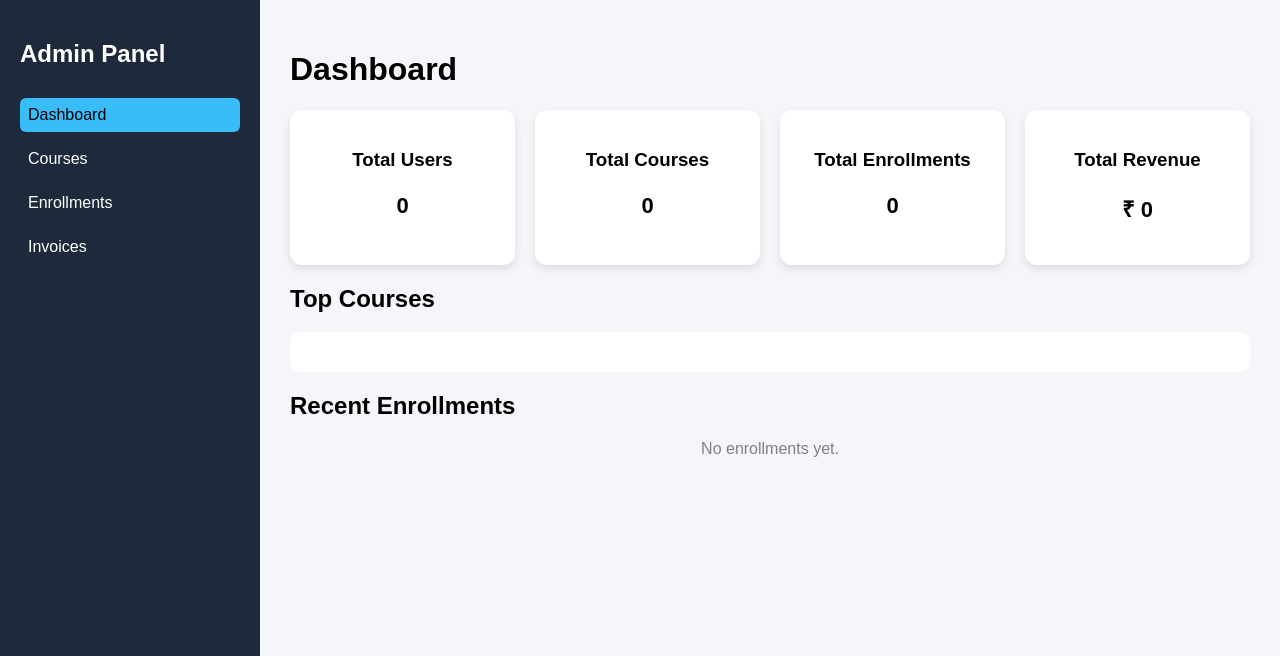
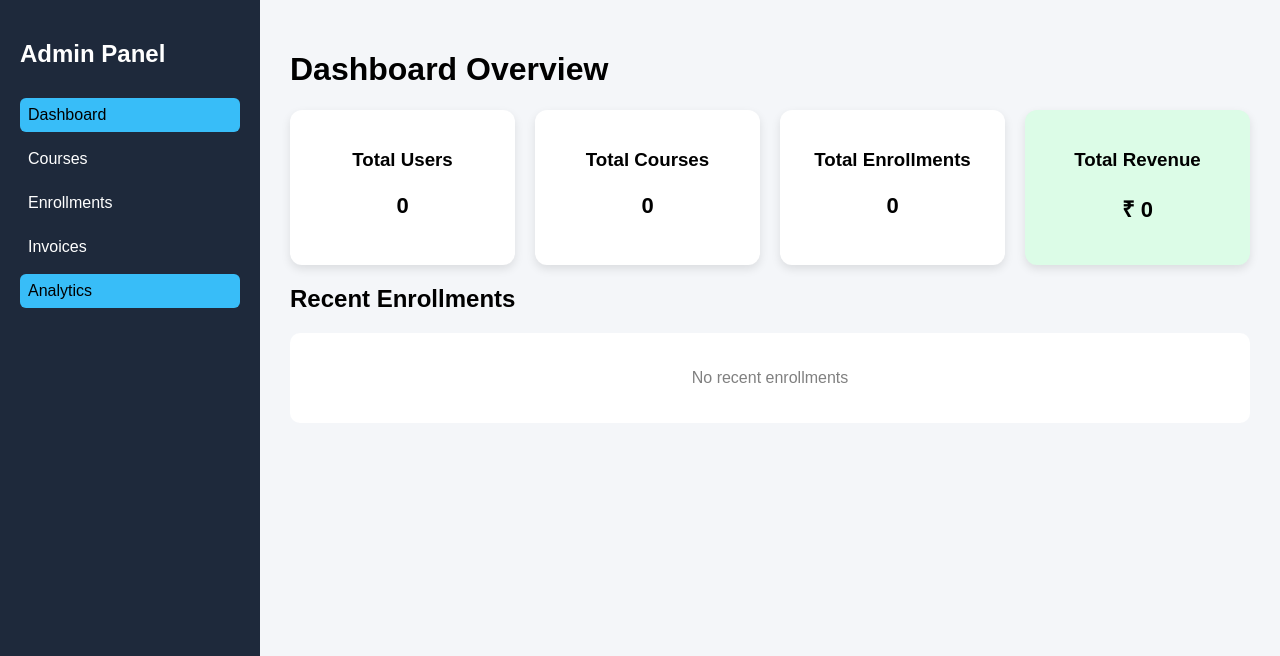
Before and after one commit to PriyaShrivastava25/LMS_Billing_System, a Django app: page /adminpanel/dashboard/ in a window 1280 px wide. Shown: the top 656 px of the page. Run offline with Django 5.2, Linux system fonts and the light colour scheme; data that the repository does not hold is empty.

Commit message:
Enhance Admin Panel: improved dashboard, course, enrollment and invoice management UI and logic

```diff
--- a/adminpanel/urls.py
+++ b/adminpanel/urls.py
@@ -9,6 +9,7 @@ urlpatterns = [
     path('courses/delete/<int:id>/', views.delete_course, name='delete_course'),
     path('enrollments/', views.manage_enrollments, name='manage_enrollments'),
     path('invoices/', views.manage_invoices, name='manage_invoices'),
+    path('analytics/', views.analytics_dashboard, name='analytics_dashboard'),
 
 
 
--- a/adminpanel/views.py
+++ b/adminpanel/views.py
@@ -1,14 +1,15 @@
-
 from django.shortcuts import render, redirect, get_object_or_404
 from django.contrib.auth.models import User
-# from django.contrib.auth.decorators import login_required
 from resources.models import Course
 from enrollments.models import Enrollment
 from billing.models import Invoice
 from django.db.models import Sum, Count
 from django.contrib import messages
+from django.db.models.functions import TruncMonth
+from datetime import datetime
+import json
 
-
+# Admin dashboard
 def admin_dashboard(request):
 
     total_users = User.objects.filter(is_superuser=False, is_staff=False).count()
@@ -21,10 +22,6 @@ def admin_dashboard(request):
         total=Sum('total_amount')
     )['total'] or 0
 
-    top_courses = Course.objects.annotate(
-        enroll_count=Count('enrollment')
-    ).order_by('-enroll_count')[:5]
-
     recent_enrollments = Enrollment.objects.select_related('student', 'course').order_by('-id')[:5]
 
     context = {
@@ -32,11 +29,10 @@ def admin_dashboard(request):
         "total_courses": total_courses,
         "total_enrollments": total_enrollments,
         "total_revenue": total_revenue,
-        "top_courses": top_courses,
         "recent_enrollments": recent_enrollments,
     }
 
-    return render(request, "AdminPanel/admin_dashboard.html", context)
+    return render(request, "adminpanel/admin_dashboard.html", context)
 
 # Course List
 def manage_courses(request):
@@ -62,7 +58,7 @@ def add_course(request):
         )
 
         messages.success(request, "Course added successfully!")
-        return redirect("admin_courses")
+        return redirect("manage_courses")
 
     return render(request, "adminpanel/add_course.html")
 
@@ -102,7 +98,7 @@ def manage_enrollments(request):
     if course:
         enrollments = enrollments.filter(course__title__icontains=course)
 
-    return render(request, "AdminPanel/manage_enrollments.html", {
+    return render(request, "adminpanel/manage_enrollments.html", {
         "enrollments": enrollments
     })
 
@@ -116,6 +112,96 @@ def manage_invoices(request):
     if status:
         invoices = invoices.filter(enrollment__payment_status=status)
 
-    return render(request, "AdminPanel/manage_invoices.html",
+    return render(request, "adminpanel/manage_invoices.html",
         {"invoices": invoices
     })
+
+
+# Analytics Dashboard
+def analytics_dashboard(request):
+
+    start_date = request.GET.get('start_date')
+    end_date = request.GET.get('end_date')
+
+    invoices = Invoice.objects.all()
+
+    if start_date and end_date:
+        invoices = invoices.filter(
+            enrollment__enrollment_date__range=[start_date, end_date]
+        )
+
+    total_revenue = invoices.aggregate(total=Sum('total_amount'))['total'] or 0
+
+    monthly_data = (
+        invoices
+        .annotate(month=TruncMonth('enrollment__enrollment_date'))
+        .values('month')
+        .annotate(total=Sum('total_amount'))
+        .order_by('month')
+    )
+
+    months = []
+    revenue = []
+
+    for m in monthly_data:
+        months.append(m['month'].strftime("%b %Y") if m['month'] else "")
+        revenue.append(float(m['total']))
+
+    course_stats = (
+        Course.objects
+        .annotate(total_enrollments=Count('enrollment'))
+        .order_by('-total_enrollments')[:5]
+    )
+
+    top_course_labels = [c.title for c in course_stats]
+    top_course_data = [c.total_enrollments for c in course_stats]
+
+    course_data = (
+        Enrollment.objects
+        .values('course__title')
+        .annotate(count=Count('id'))
+    )
+
+    course_labels = [c['course__title'] for c in course_data]
+    course_counts = [c['count'] for c in course_data]
+
+    category_data = (
+        invoices
+        .values('enrollment__course__category')
+        .annotate(total=Sum('total_amount'))
+    )
+
+    category_labels = []
+    category_revenue = []
+
+    for c in category_data:
+        category_labels.append(c['enrollment__course__category'] or "Other")
+        category_revenue.append(float(c['total']))
+
+    top_category = category_data.order_by('-total').first()
+    top_category_name = top_category['enrollment__course__category'] if top_category else "N/A"
+
+    context = {
+        "total_revenue": total_revenue,
+
+        "months": json.dumps(months),
+        "revenue": json.dumps(revenue),
+
+        "top_courses": course_stats,
+
+        "course_labels": json.dumps(course_labels),
+        "course_counts": json.dumps(course_counts),
+
+        "category_labels": json.dumps(category_labels),
+        "category_revenue": json.dumps(category_revenue),
+
+        "top_category": top_category_name,
+
+        "top_course_labels": json.dumps(top_course_labels),
+        "top_course_data": json.dumps(top_course_data),
+
+        "start_date": start_date,
+        "end_date": end_date,
+    }
+
+    return render(request, "adminpanel/analytics_dashboard.html", context)
--- a/static/css/admin_dashboard.css
+++ b/static/css/admin_dashboard.css
@@ -118,3 +118,36 @@ li {
     color: gray;
     margin-top: 20px;
 }
+
+.card.revenue {
+    background: #dcfce7;
+}
+
+.actions {
+    margin: 25px 0;
+    display: flex;
+    gap: 15px;
+}
+
+.action-btn {
+    background: #1e293b;
+    color: white;
+    padding: 10px 15px;
+    border-radius: 6px;
+    text-decoration: none;
+    transition: 0.3s;
+}
+
+.action-btn:hover {
+    background: #38bdf8;
+    color: black;
+}
+
+
+.empty-box {
+    background: white;
+    padding: 20px;
+    border-radius: 10px;
+    text-align: center;
+    color: gray;
+}
--- a/templates/AdminPanel/admin_dashboard.html
+++ b/templates/AdminPanel/admin_dashboard.html
@@ -11,15 +11,16 @@
 <div class="sidebar">
     <h2>Admin Panel</h2>
     <a href="{% url 'admin_dashboard' %}" class="active">Dashboard</a>
-    <a href="{% url 'manage_courses' %}" >Courses</a>
+    <a href="{% url 'manage_courses' %}">Courses</a>
     <a href="{% url 'manage_enrollments' %}">Enrollments</a>
     <a href="{% url 'manage_invoices' %}">Invoices</a>
+    <a href="{% url 'analytics_dashboard' %}" class="active">Analytics</a>
 
 </div>
 
 <div class="main">
 
-    <h1>Dashboard</h1>
+    <h1>Dashboard Overview</h1>
 
     <!-- STATS CARDS -->
     <div class="cards">
@@ -39,20 +40,12 @@
             <p>{{ total_enrollments }}</p>
         </div>
 
-        <div class="card">
+        <div class="card revenue">
             <h3>Total Revenue</h3>
             <p>₹ {{ total_revenue }}</p>
         </div>
 
     </div>
-
-    <!-- TOP COURSES -->
-    <h2>Top Courses</h2>
-    <ul>
-        {% for course in top_courses %}
-            <li>{{ course.title }} - ₹{{ course.price }}</li>
-        {% endfor %}
-    </ul>
 
     <!-- RECENT ENROLLMENTS -->
     <h2>Recent Enrollments</h2>
@@ -62,7 +55,7 @@
             <div class="enrollment-card">
                 <div class="enroll-left">
                     <h4>{{ enroll.student.first_name }}</h4>
-                <p>Enrolled in <strong>{{ enroll.course.title }}</strong></p>
+                    <p>{{ enroll.course.title }}</p>
                 </div>
 
                 <div class="enroll-right">
@@ -70,7 +63,9 @@
                 </div>
             </div>
         {% empty %}
-        <p class="empty-msg">No enrollments yet.</p>
+            <div class="empty-box">
+                <p>No recent enrollments</p>
+            </div>
         {% endfor %}
     </div>
 
--- a/templates/AdminPanel/manage_enrollments.html
+++ b/templates/AdminPanel/manage_enrollments.html
@@ -14,6 +14,7 @@
     <a href="{% url 'manage_courses' %}">Courses</a>
     <a href="{% url 'manage_enrollments' %}" class="active">Enrollments</a>
     <a href="{% url 'manage_invoices' %}">Invoices</a>
+    <a href="{% url 'analytics_dashboard' %}" class="active">Analytics</a>
 </div>
 
 <div class="main">
--- a/templates/AdminPanel/manage_invoices.html
+++ b/templates/AdminPanel/manage_invoices.html
@@ -17,6 +17,7 @@
     <a href="{% url 'manage_courses' %}">Courses</a>
     <a href="{% url 'manage_enrollments' %}">Enrollments</a>
     <a href="{% url 'manage_invoices' %}" class="active">Invoices</a>
+    <a href="{% url 'analytics_dashboard' %}" class="active">Analytics</a>
 </div>
 
 <div class="main">
```
Also changed, not shown: templates/AdminPanel/manage_courses.html (+1 -90 lines). Lines whose indentation alone changed are shown as unchanged.
